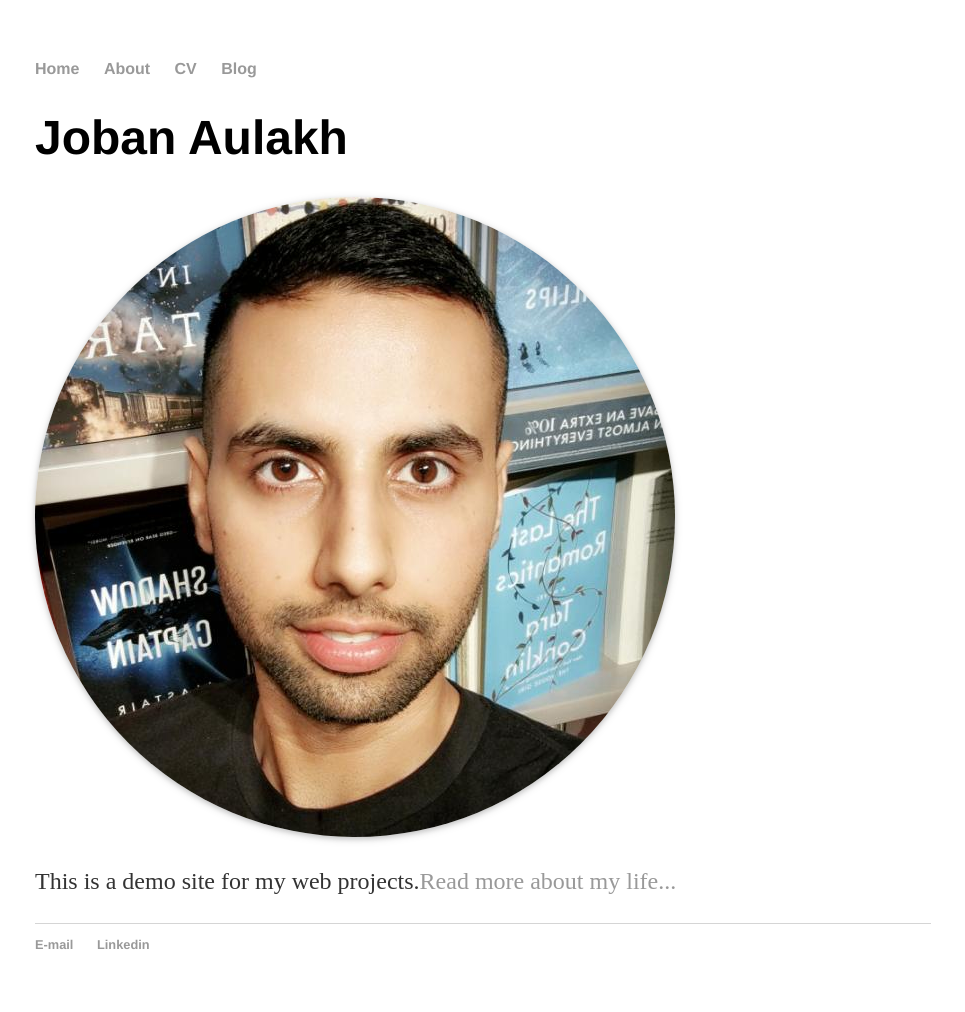
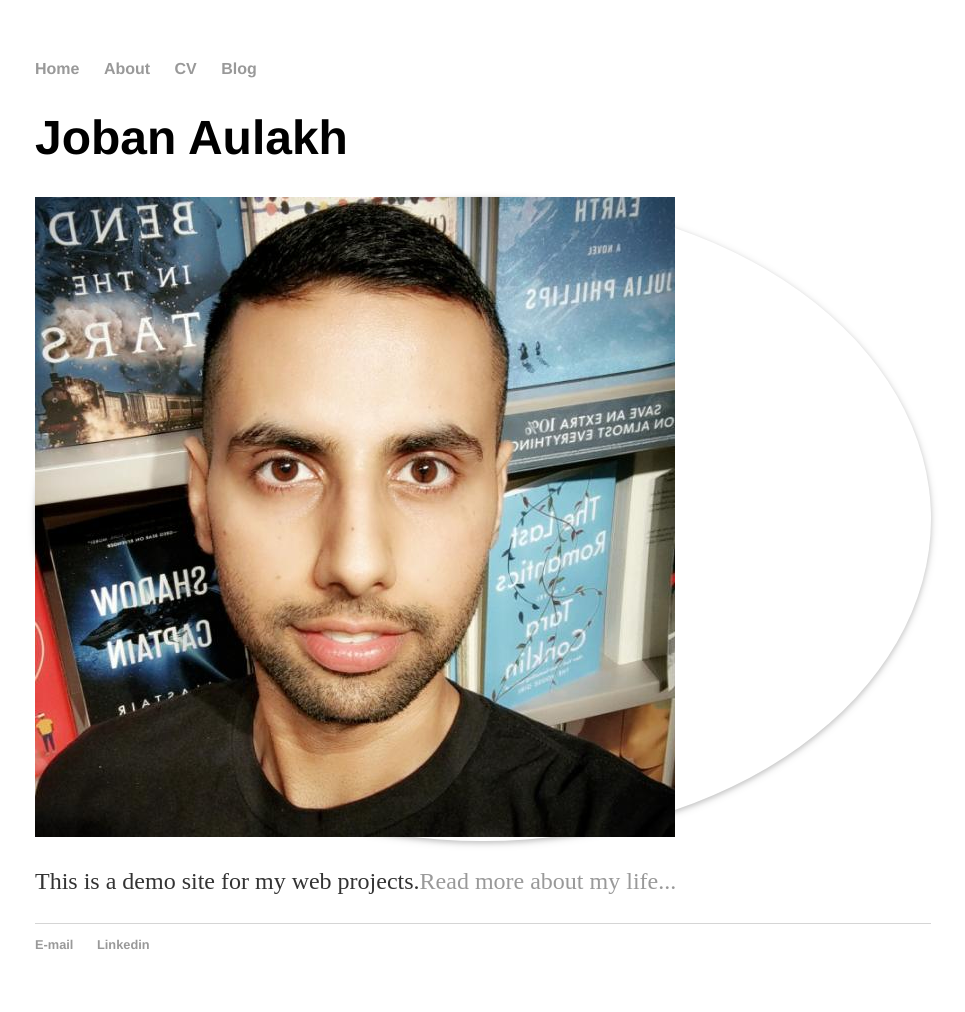
Before and after one commit to joe-bun/joe-bun.github.io, a Jekyll site: the page built from index.html, in a window 1280 px wide. Shown: the whole page, without its empty margins (157-1122 px from the left). Built offline with Jekyll 4.4.1, drawn with Linux system fonts in a browser that asks for light colours.

Commit message:
Update main.css

```diff
--- a/css/main.css
+++ b/css/main.css
@@ -12,7 +12,7 @@
     display: inline;
     margin-right: 20px;
 }
-img {
+.pp {
   border-radius: 50%;
     box-shadow:0 2px 5px 0 rgba(0,0,0,0.16),0 2px 10px 0 rgba(0,0,0,0.12);
 }
```
